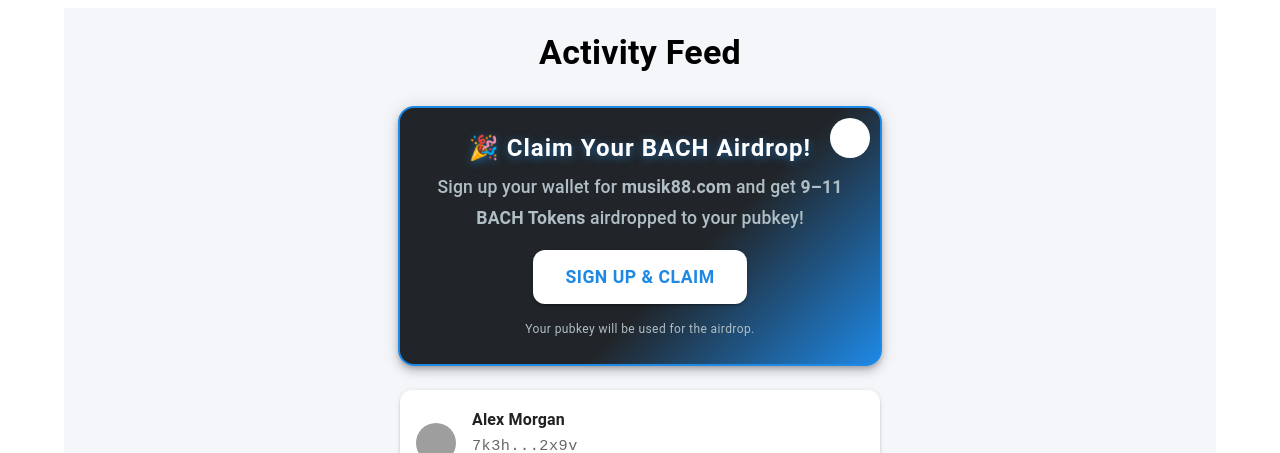
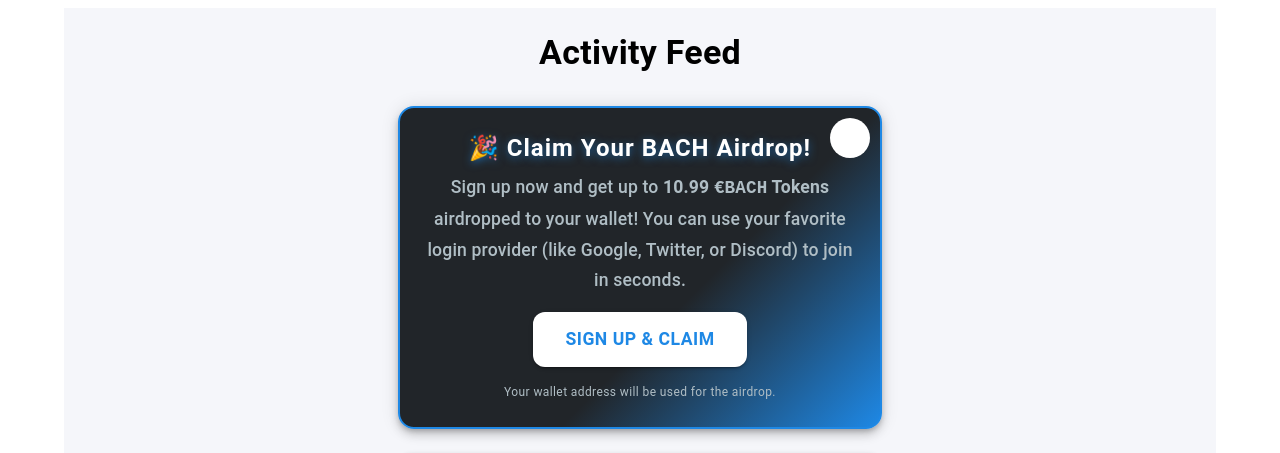
Before and after one commit to keypair34/not, a Next.js app: page /home in a window 1280 px wide. Shown: the top 453 px of the page. Built offline with nearby package versions, Linux system fonts and the light colour scheme; grey boxes are pictures that could not be loaded; some icons are missing; what @mui/material-nextjs would draw is missing.

Commit message:
fix design

```diff
--- a/app/home/page.tsx
+++ b/app/home/page.tsx
@@ -136,7 +136,7 @@
 								fontSize: "1.1rem",
 							}}
 						>
-							Sign up your wallet for <b>musik88.com</b> and get <b>9–11 BACH Tokens</b> airdropped to your pubkey!
+							Sign up now and get up to <b>10.99 <span style={{fontFamily: "monospace"}}>€BACH</span> Tokens</b> airdropped to your wallet! You can use your favorite login provider (like Google, Twitter, or Discord) to join in seconds.
 						</Typography>
 						<Button
 							variant="contained"
@@ -160,7 +160,7 @@
 							Sign Up &amp; Claim
 						</Button>
 						<Typography variant="caption" sx={{ display: "block", mt: 2, color: "#b0bec5" }}>
-							Your pubkey will be used for the airdrop.
+							Your wallet address will be used for the airdrop.
 						</Typography>
 					</Box>
 				</Card>
```
